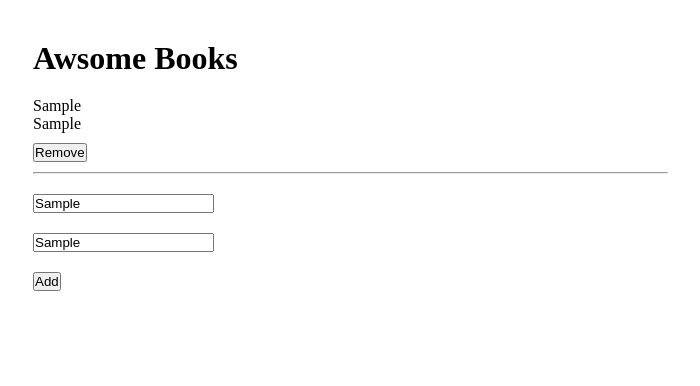
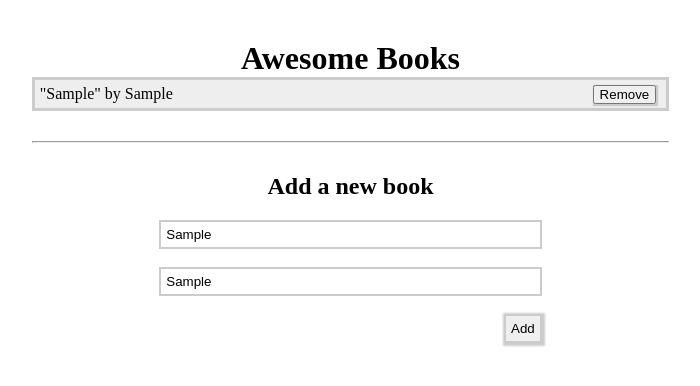
Before and after one commit to codedit334/Modude2-Awsome-Books, a website: page index.html in a window 1280 px wide. Both pictures are taken after typing "Sample", "Sample" into the empty fields and a click on the input "Add". Shown: the whole page, without its empty margins (292-992 px from the left). Drawn offline with Linux system fonts and the light colour scheme.

Commit message:
Add style

```diff
--- a/css/style.css
+++ b/css/style.css
@@ -5,27 +5,77 @@
 }
 
 .main-section {
-  width: 50%;
   margin: auto;
 }
 
 .books {
+  display: flex;
+  flex-direction: column;
+  align-items: center;
   padding-top: 40px;
   margin-left: 5px;
 }
 
-.book-list {
-  list-style: none;
-}
-
-.book-list li {
-  margin-top: 20px;
+.books h1 {
+  display: inline-block;
+  margin: 0 auto;
 }
 
 .book-list button {
   margin: 10px 0;
 }
 
+form {
+  display: flex;
+  flex-direction: column;
+  align-items: center;
+  width: 30%;
+  margin: 0 auto;
+}
+
+form h2 {
+  margin-bottom: 20px;
+}
+
 form input {
-  margin-top: 20px;
+  padding: 5px;
+  width: 100%;
+  border: 2px solid #ccc;
 }
+
+form input[type='submit'] {
+  width: unset;
+  align-self: flex-end !important;
+  box-shadow: 1px 1px 2px 2px #ccc;
+}
+
+.book-list {
+  list-style: none;
+  border: 3px solid #ccc;
+  width: 50%;
+}
+
+.book-list li {
+  display: flex;
+  justify-content: space-between;
+  align-items: center;
+}
+
+.book-list li:nth-of-type(odd) {
+  background-color: #eee;
+}
+
+.book-list li button {
+  margin: 0 10px;
+  box-shadow: 1px 1px 1px 1px #ccc;
+  padding: 0 5px;
+}
+
+.book-list li div {
+  padding: 5px;
+}
+
+.horizontal-line {
+  width: 50%;
+  margin: 30px auto;
+}
--- a/index.html
+++ b/index.html
@@ -15,7 +15,7 @@
 <body>
     <main class="main-section">
         <div class="books">
-            <h1 class="heading">Awsome Books</h1>
+            <h1 class="heading">Awesome Books</h1>
             <ul class="book-list">
                 <li>
                     <div class="book-title">Book title</div>
@@ -24,11 +24,13 @@
                     <hr>
                 </li>
             </ul>
+            <div class="horizontal-line"><hr></div>
             <form action="">
+                <h2 class="form-heading">Add a new book</h2>
                 <label for="form-title" hidden ></label>
-                    <input type="text" name="form-title" id="form-title" required><br>
+                    <input type="text" name="form-title" id="form-title" placeholder="Title"required><br>
                     <label for="form-author" ></label>
-                <input type="text" name="form-author" id="form-author" required><br>
+                <input type="text" name="form-author" id="form-author" placeholder="Author"required><br>
                 <input type="submit" class="form-add" value="Add">
             </form>
         </div>
--- a/js/script.js
+++ b/js/script.js
@@ -1,6 +1,8 @@
-const bookTitleInput = document.querySelector("#form-title");
-const bookAuthorInput = document.querySelector("#form-author");
-const booksContainer = document.querySelector(".book-list");
+/* eslint max-classes-per-file: ["error", 2] */
+
+const bookTitleInput = document.querySelector('#form-title');
+const bookAuthorInput = document.querySelector('#form-author');
+const booksContainer = document.querySelector('.book-list');
 
 let booksArr = [];
 
@@ -14,7 +16,7 @@ class Book {
 
 class UI {
   static getBooks = () => {
-    const books = localStorage.getItem("books");
+    const books = localStorage.getItem('books');
     if (books) {
       booksArr = JSON.parse(books);
     }
@@ -25,41 +27,40 @@ class UI {
     const booksHTML = booksArr.map(
       (book) => `
       <li data-id='${book.id}'>
-        <div class="book-title">${book.title}</div>
-        <div class="book-title">${book.author}</div>
+        <div>
+        <span class="book-title">"${book.title}" by </span>
+        <span class="book-title">${book.author}</span>
+        </div>
         <button class="remove_book">Remove</button>
-        <hr>
       </li>
-      `
+      `,
     );
-    booksContainer.innerHTML = booksHTML.join("");
+    booksContainer.innerHTML = booksHTML.join('');
 
-    const removeButtons = document.querySelectorAll(".remove_book");
+    const removeButtons = document.querySelectorAll('.remove_book');
     if (removeButtons) {
       removeButtons.forEach((button) => {
-        button.addEventListener("click", (event) => {
+        button.addEventListener('click', (event) => {
           event.preventDefault();
           this.getBooks();
           booksArr = booksArr.filter(
-            (book) =>
-              parseInt(book.id, 10) !==
-              parseInt(event.target.parentNode.dataset.id, 10)
+            (book) => parseInt(book.id, 10)
+              !== parseInt(event.target.parentNode.dataset.id, 10),
           );
-          localStorage.setItem("books", JSON.stringify(booksArr));
+          localStorage.setItem('books', JSON.stringify(booksArr));
           this.renderBooks();
         });
       });
     }
+  };
 
-
-  };
   static addBook = () => {
     if (
-      bookTitleInput.value.length !== 0 &&
       bookTitleInput.value.length !== 0
+      && bookTitleInput.value.length !== 0
     ) {
-      booksArr.push(new Book(bookTitleInput.value,bookAuthorInput.value));
-      localStorage.setItem("books", JSON.stringify(booksArr));
+      booksArr.push(new Book(bookTitleInput.value, bookAuthorInput.value));
+      localStorage.setItem('books', JSON.stringify(booksArr));
     }
     this.renderBooks();
   };
@@ -67,7 +68,7 @@ class UI {
 
 window.onload = () => {
   UI.renderBooks();
-  document.querySelector(".form-add").addEventListener("click", (event) => {
+  document.querySelector('.form-add').addEventListener('click', (event) => {
     event.preventDefault();
     UI.addBook();
   });
```
